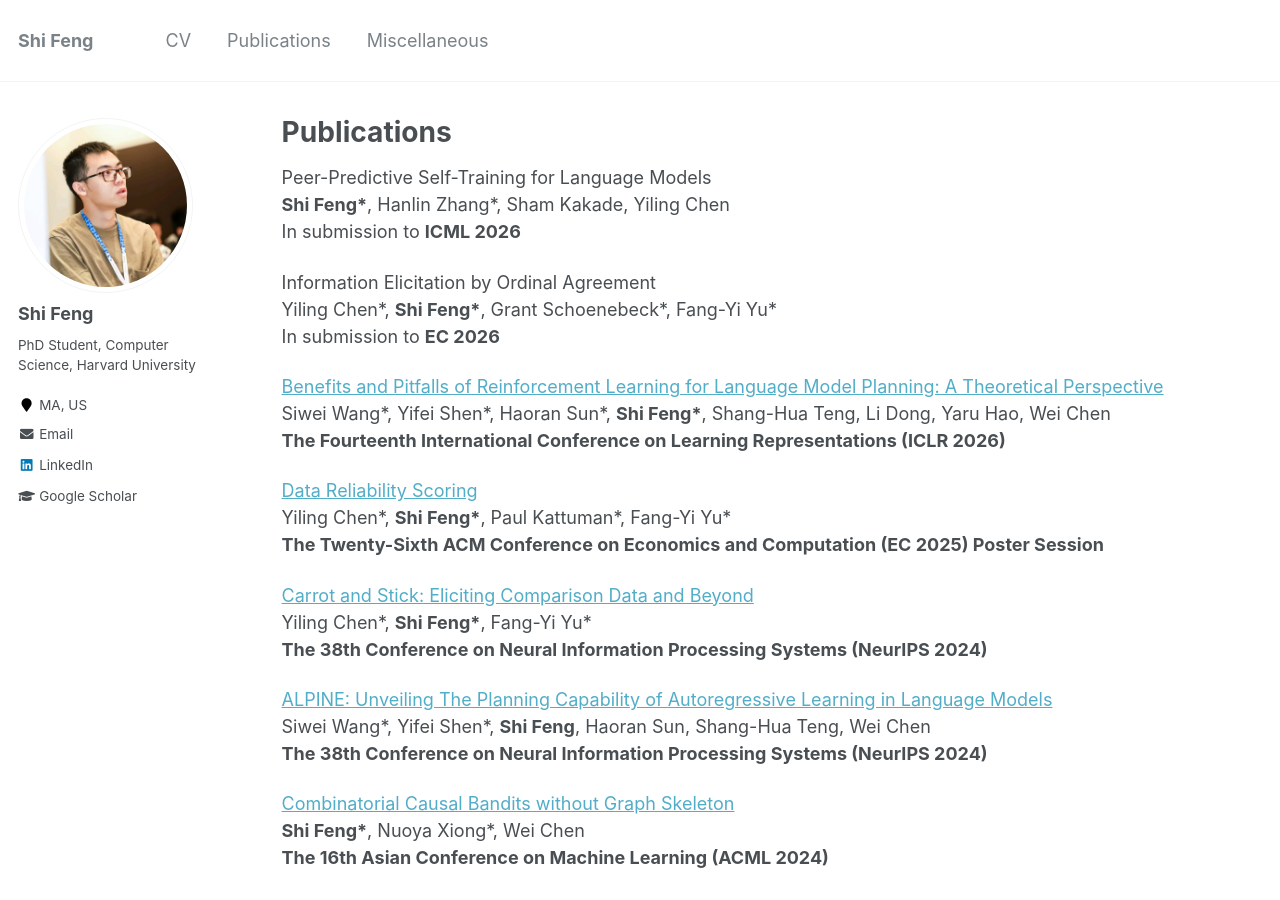
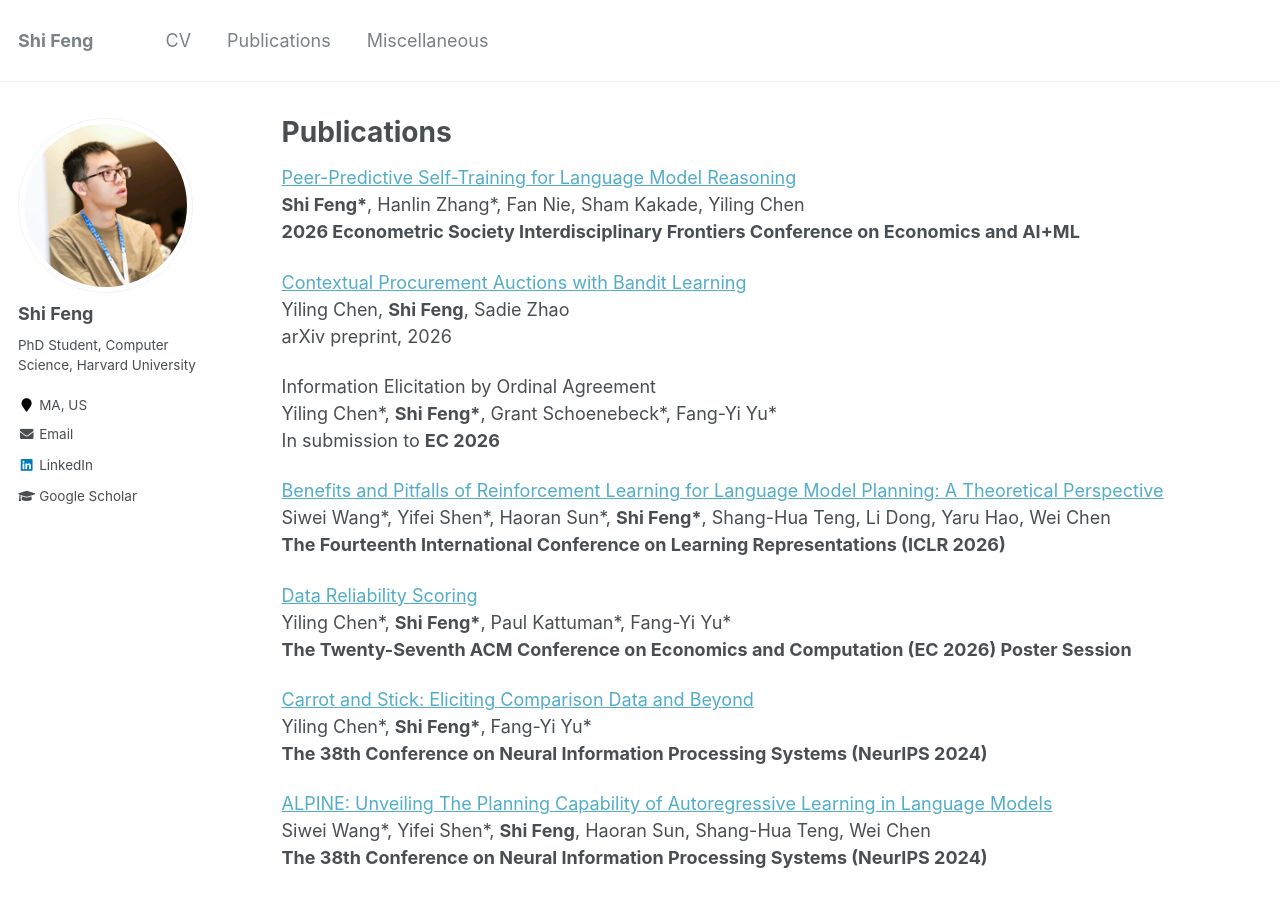
Before and after one commit to fengtony686/fengshi.link, a Jekyll site: the page built from _pages/publications.md, in a window 1280 px wide and 900 px high. Built offline with Jekyll 4.4.1, drawn with Linux system fonts in a browser that asks for light colours.

Commit message:
Update profile, publications, talks, and CV

```diff
--- a/_pages/publications.md
+++ b/_pages/publications.md
@@ -15,9 +15,13 @@ author_profile: true
   {% include archive-single.html %}
 {% endfor %} -->
 
-Peer-Predictive Self-Training for Language Models\\
-**Shi Feng\***, Hanlin Zhang\*, Sham Kakade, Yiling Chen\\
-In submission to **ICML 2026**
+[Peer-Predictive Self-Training for Language Model Reasoning](https://arxiv.org/abs/2604.13356)\\
+**Shi Feng\***, Hanlin Zhang\*, Fan Nie, Sham Kakade, Yiling Chen\\
+**2026 Econometric Society Interdisciplinary Frontiers Conference on Economics and AI+ML**
+
+[Contextual Procurement Auctions with Bandit Learning](https://arxiv.org/abs/2607.05813)\\
+Yiling Chen, **Shi Feng**, Sadie Zhao\\
+arXiv preprint, 2026
 
 Information Elicitation by Ordinal Agreement\\
 Yiling Chen\*, **Shi Feng\***, Grant Schoenebeck\*, Fang-Yi Yu\*\\
@@ -29,7 +33,7 @@ Siwei Wang\*, Yifei Shen\*, Haoran Sun\*, **Shi Feng\***, Shang-Hua Teng, Li Don
 
 [Data Reliability Scoring](https://arxiv.org/abs/2510.17085)\\
 Yiling Chen\*, **Shi Feng\***, Paul Kattuman\*, Fang-Yi Yu\*\\
-**The Twenty-Sixth ACM Conference on Economics and Computation (EC 2025) Poster Session**
+**The Twenty-Seventh ACM Conference on Economics and Computation (EC 2026) Poster Session**
 
 [Carrot and Stick: Eliciting Comparison Data and Beyond](https://arxiv.org/abs/2410.23243)\\
 Yiling Chen\*, **Shi Feng\***, Fang-Yi Yu\*\\
```
Also changed, not shown: _pages/about.md (+2 -2 lines), _pages/talks.md (+15 -0 lines), 1 other file.
